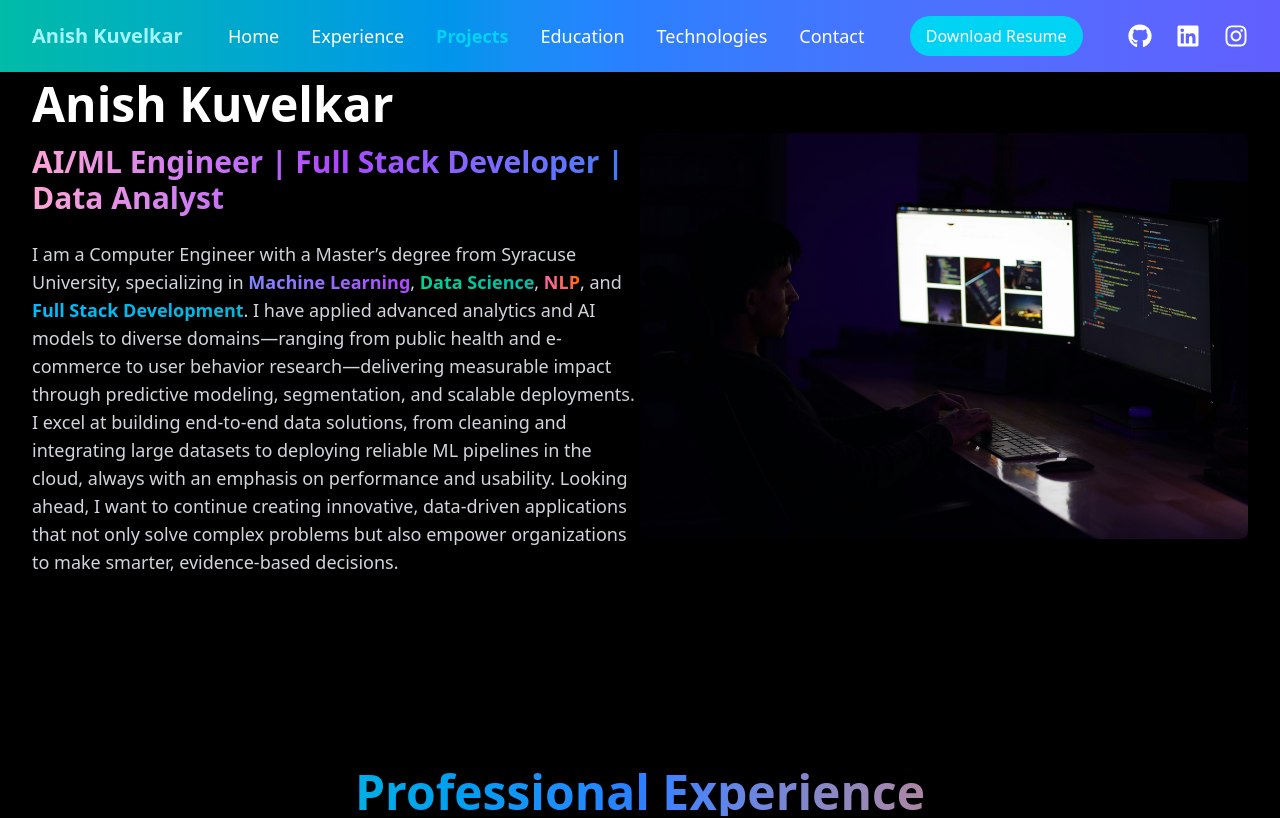
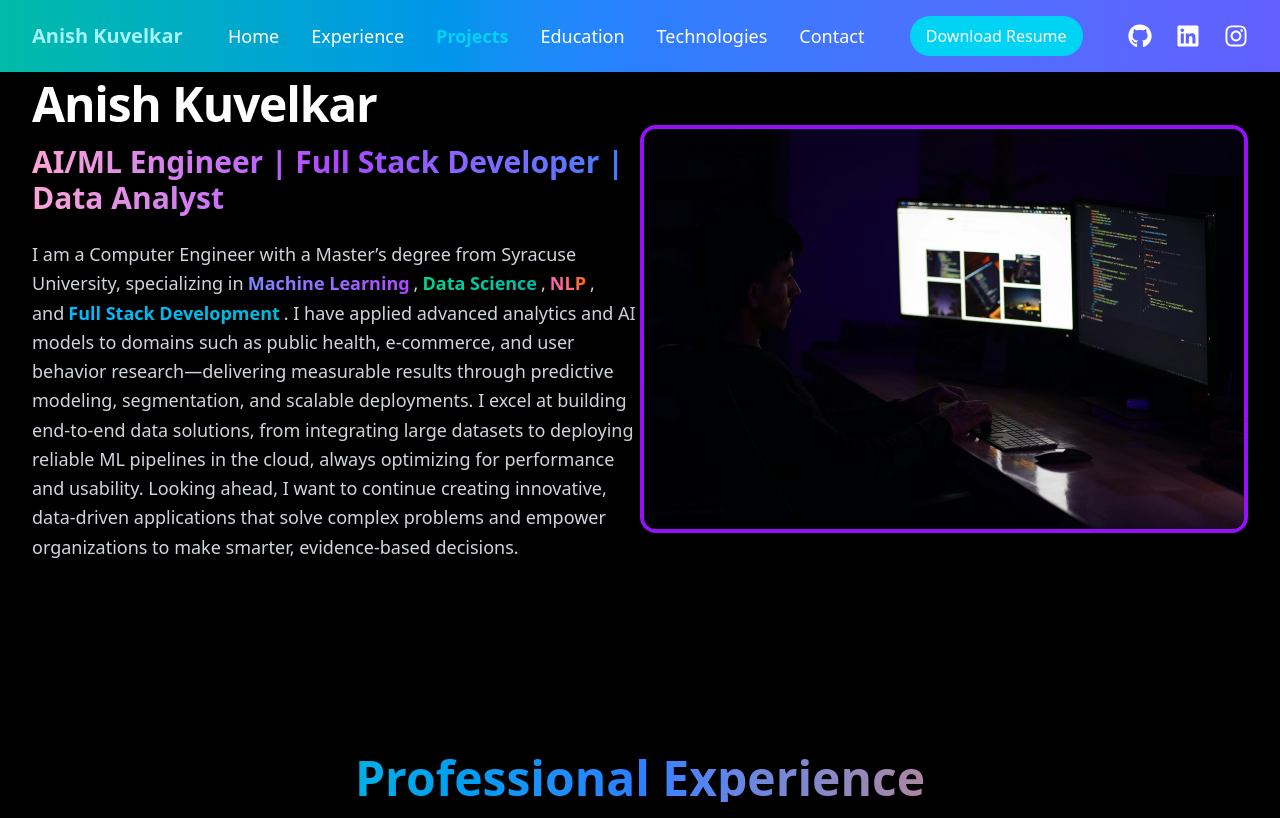
Before and after one commit to anishkuvelkar/Portfolio, a React (Vite) app: page /#projects in a window 1280 px wide. Shown: the top 818 px of the page. Built offline with nearby package versions, Linux system fonts and the light colour scheme.

Commit message:
Update hero.jsx

```diff
--- a/src/sections/hero.jsx
+++ b/src/sections/hero.jsx
@@ -12,7 +12,7 @@ const Hero = () => {
       <div className="w-full lg:w-1/2">
         {/* Animate the Name */}
         <motion.h1
-          className="text-5xl font-bold mb-4"
+          className="text-5xl font-extrabold mb-4 tracking-tight"
           initial={{ opacity: 0, y: -20 }}
           animate={{ opacity: 1, y: 0 }}
           transition={{ duration: 1 }}
@@ -22,7 +22,7 @@ const Hero = () => {
 
         {/* Animate the Role/Description */}
         <motion.p
-          className="text-3xl font-semibold mb-6 bg-gradient-to-r from-pink-300 via-purple-500 to-blue-500 bg-clip-text text-transparent"
+          className="text-3xl font-semibold mb-6 bg-gradient-to-r from-pink-300 via-purple-500 to-blue-500 bg-clip-text text-transparent drop-shadow-lg"
           initial={{ opacity: 0, x: -20 }}
           animate={{ opacity: 1, x: 0 }}
           transition={{ delay: 0.5, duration: 1 }}
@@ -30,31 +30,30 @@ const Hero = () => {
           AI/ML Engineer | Full Stack Developer | Data Analyst
         </motion.p>
 
-        {/* Animate the Paragraph */}
+        {/* Animate the Intro Paragraph */}
         <motion.p
-          className="text-lg mb-4 text-gray-300"
+          className="text-lg mb-4 text-gray-300 leading-relaxed"
           initial={{ opacity: 0, x: -20 }}
           animate={{ opacity: 1, x: 0 }}
           transition={{ delay: 1, duration: 1 }}
         >
           I am a Computer Engineer with a Master’s degree from Syracuse University, specializing in
-          <span className="bg-gradient-to-r from-indigo-400 to-purple-500 bg-clip-text text-transparent font-semibold"> Machine Learning</span>,
-          <span className="bg-gradient-to-r from-emerald-400 to-teal-500 bg-clip-text text-transparent font-semibold"> Data Science</span>,
-          <span className="bg-gradient-to-r from-pink-400 to-orange-500 bg-clip-text text-transparent font-semibold"> NLP</span>, and
-          <span className="bg-gradient-to-r from-sky-400 to-cyan-500 bg-clip-text text-transparent font-semibold"> Full Stack Development</span>.
-          I have applied advanced analytics and AI models to diverse domains—ranging from public health and e-commerce to user behavior research—delivering measurable impact through predictive modeling, segmentation, and scalable deployments.
-          I excel at building end-to-end data solutions, from cleaning and integrating large datasets to deploying reliable ML pipelines in the cloud, always with an emphasis on performance and usability.
-          Looking ahead, I want to continue creating innovative, data-driven applications that not only solve complex problems but also empower organizations to make smarter, evidence-based decisions.
+          <span className="mx-1 bg-gradient-to-r from-indigo-400 to-purple-500 bg-clip-text text-transparent font-bold drop-shadow-md hover:scale-105 hover:drop-shadow-xl transition duration-300 ease-in-out cursor-pointer">Machine Learning</span>,
+          <span className="mx-1 bg-gradient-to-r from-emerald-400 to-teal-500 bg-clip-text text-transparent font-bold drop-shadow-md hover:scale-105 hover:drop-shadow-xl transition duration-300 ease-in-out cursor-pointer">Data Science</span>,
+          <span className="mx-1 bg-gradient-to-r from-pink-400 to-orange-500 bg-clip-text text-transparent font-bold drop-shadow-md hover:scale-105 hover:drop-shadow-xl transition duration-300 ease-in-out cursor-pointer">NLP</span>, and
+          <span className="mx-1 bg-gradient-to-r from-sky-400 to-cyan-500 bg-clip-text text-transparent font-bold drop-shadow-md hover:scale-105 hover:drop-shadow-xl transition duration-300 ease-in-out cursor-pointer">Full Stack Development</span>.
+          I have applied advanced analytics and AI models to domains such as public health, e-commerce, and user behavior research—delivering measurable results through predictive modeling, segmentation, and scalable deployments.
+          I excel at building end-to-end data solutions, from integrating large datasets to deploying reliable ML pipelines in the cloud, always optimizing for performance and usability.
+          Looking ahead, I want to continue creating innovative, data-driven applications that solve complex problems and empower organizations to make smarter, evidence-based decisions.
         </motion.p>
       </div>
 
       {/* Right Side: Image */}
       <div className="w-full lg:w-1/2 flex justify-center mt-10 lg:mt-0">
-        {/* Animate the Image */}
         <motion.img
           src={HeroImg}
           alt="Anish"
-          className="rounded-lg shadow-2xl max-w-full h-auto"
+          className="rounded-2xl shadow-2xl max-w-full h-auto border-4 border-purple-600 hover:scale-105 transition duration-500 ease-in-out"
           initial={{ opacity: 0, x: 50 }}
           animate={{ opacity: 1, x: 0 }}
           transition={{ delay: 1.5, duration: 1 }}
```
